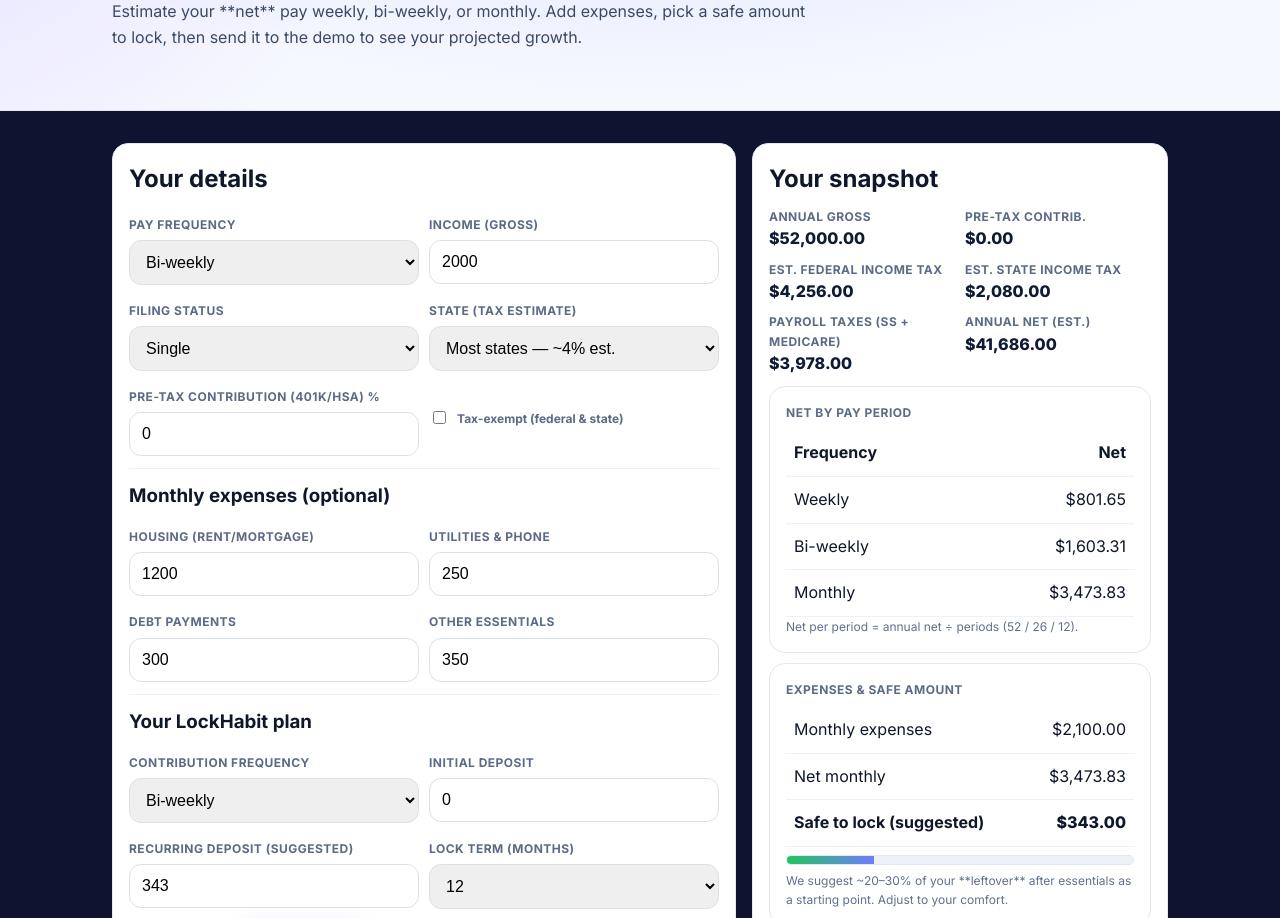
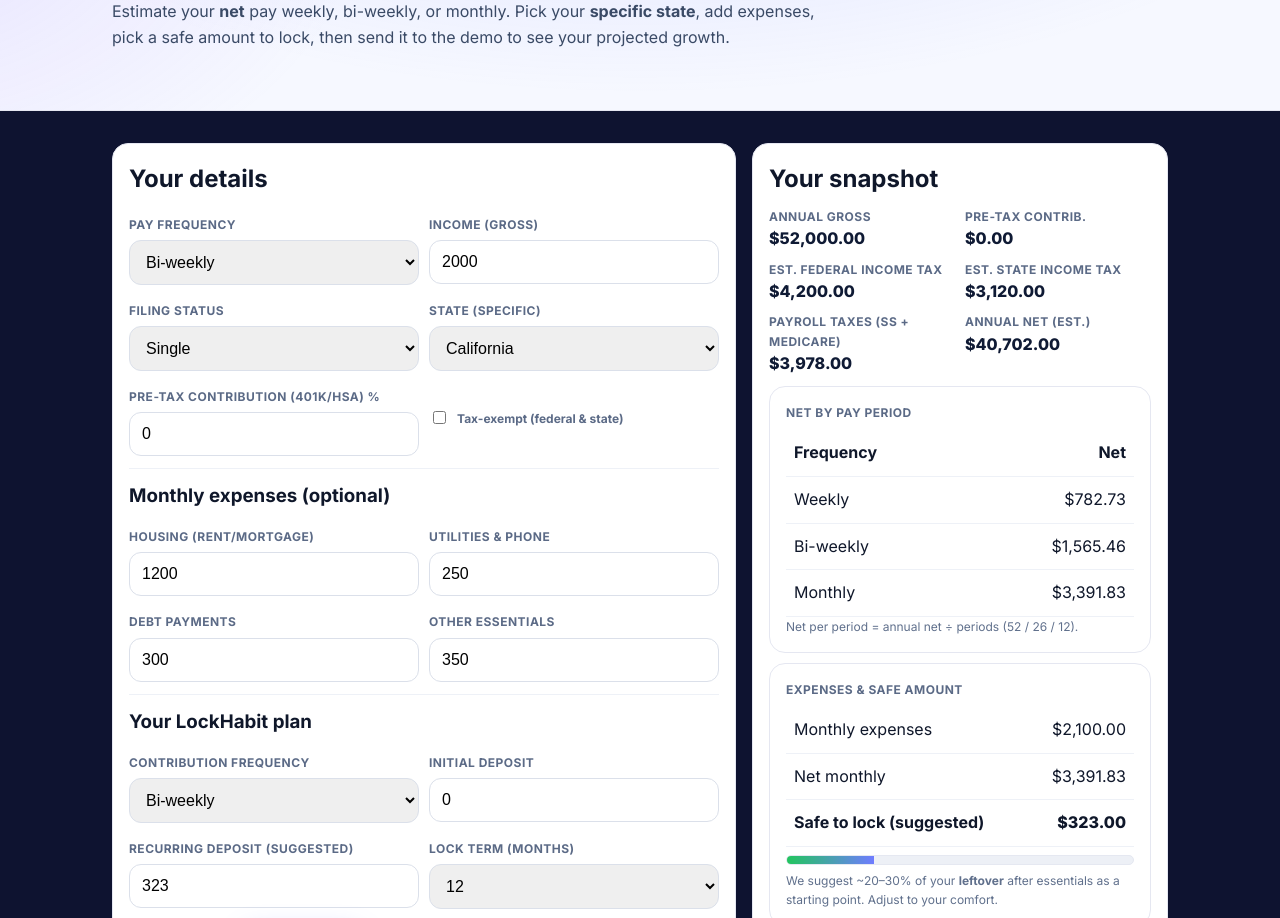
Before and after one commit to oralrobinson21/lockhabit-site, a website: page calculator.html in a window 1280 px wide. Shown: the part 199-1117 px from the top of the page. Drawn offline with Linux system fonts and the light colour scheme.

Commit message:
Update calculator.html

```diff
--- a/calculator.html
+++ b/calculator.html
@@ -2,23 +2,23 @@
 <html lang="en">
 <head>
   <!-- =========================================================
-       LockHabit — Salary & Take-Home Pay Calculator (2024)
+       LockHabit — Salary & Take-Home Pay Calculator (2025, est.)
        SEO / Accessible / Mobile-first / Pipes plan → Demo
        ========================================================= -->
   <meta charset="utf-8"/>
   <meta name="viewport" content="width=device-width, initial-scale=1, viewport-fit=cover"/>
-  <title>Salary & Take-Home Pay Calculator (2024) — Weekly, Bi-weekly, Monthly | LockHabit</title>
-  <meta name="description" content="Quickly estimate your 2024 take-home pay by week, bi-week, or month. Includes federal + payroll taxes, estimated state tax, pre-tax contributions, and monthly expenses. Send your plan to the LockHabit demo in one click."/>
+  <title>Salary & Take-Home Pay Calculator (2025 est.) — Weekly, Bi-weekly, Monthly | LockHabit</title>
+  <meta name="description" content="Estimate your 2025 take-home pay by week, bi-week, or month. Includes federal + payroll taxes, state pick by name, pre-tax contributions, and monthly expenses. Send your plan to the LockHabit demo."/>
   <link rel="canonical" href="https://lockhabit.com/calculator.html"/>
 
   <!-- Social -->
   <meta property="og:type" content="website"/>
-  <meta property="og:title" content="Salary & Take-Home Pay Calculator (2024) — Weekly, Bi-weekly, Monthly | LockHabit"/>
-  <meta property="og:description" content="Estimate take-home pay with 2024 taxes, pick pay frequency, add expenses, and send your plan to the LockHabit savings demo."/>
+  <meta property="og:title" content="Salary & Take-Home Pay Calculator (2025 est.) — Weekly, Bi-weekly, Monthly | LockHabit"/>
+  <meta property="og:description" content="Estimate take-home pay with 2025 (est.) taxes, pick your state, add expenses, and send your plan to the LockHabit demo."/>
   <meta property="og:url" content="https://lockhabit.com/calculator.html"/>
   <meta property="og:image" content="https://lockhabit.com/assets/og-image.png"/>
   <meta name="twitter:card" content="summary_large_image"/>
-  <meta name="twitter:title" content="Take-Home Pay Calculator (2024) — LockHabit"/>
+  <meta name="twitter:title" content="Take-Home Pay Calculator (2025 est.) — LockHabit"/>
   <meta name="twitter:description" content="Weekly, bi-weekly, monthly calculator with taxes & expenses. Send to demo and see your savings grow."/>
   <meta name="theme-color" content="#6f7cff"/>
 
@@ -114,8 +114,8 @@
   <!-- Hero -->
   <section class="hero">
     <div class="wrap">
-      <h1>Salary & Take-Home Pay Calculator (2024)</h1>
-      <p class="sub">Estimate your **net** pay weekly, bi-weekly, or monthly. Add expenses, pick a safe amount to lock, then send it to the demo to see your projected growth.</p>
+      <h1>Salary & Take-Home Pay Calculator (2025, est.)</h1>
+      <p class="sub">Estimate your <b>net</b> pay weekly, bi-weekly, or monthly. Pick your <b>specific state</b>, add expenses, pick a safe amount to lock, then send it to the demo to see your projected growth.</p>
     </div>
   </section>
 
@@ -151,27 +151,61 @@
             </select>
           </div>
           <div>
-            <label class="k">State (tax estimate)</label>
+            <label class="k">State (specific)</label>
             <select id="state">
-              <!-- No-tax states first -->
-              <option value="AUTO:0">AK / FL / NV / SD / TN / TX / WA / WY — ~0%</option>
-              <option value="AUTO:6">CA — ~6% est.</option>
-              <option value="AUTO:6">NY — ~6% est.</option>
-              <option value="AUTO:5">NJ — ~5% est.</option>
-              <option value="AUTO:5">MA — ~5% est.</option>
-              <option value="AUTO:4" selected>Most states — ~4% est.</option>
-              <option value="CUSTOM">Custom % (set below)</option>
+              <!-- All 50 + DC. Items with (no wage tax) are set to 0%. -->
+              <option value="AL">Alabama</option>
+              <option value="AK">Alaska (no wage tax)</option>
+              <option value="AZ">Arizona</option>
+              <option value="AR">Arkansas</option>
+              <option value="CA" selected>California</option>
+              <option value="CO">Colorado</option>
+              <option value="CT">Connecticut</option>
+              <option value="DE">Delaware</option>
+              <option value="DC">District of Columbia</option>
+              <option value="FL">Florida (no wage tax)</option>
+              <option value="GA">Georgia</option>
+              <option value="HI">Hawaii</option>
+              <option value="ID">Idaho</option>
+              <option value="IL">Illinois</option>
+              <option value="IN">Indiana</option>
+              <option value="IA">Iowa</option>
+              <option value="KS">Kansas</option>
+              <option value="KY">Kentucky</option>
+              <option value="LA">Louisiana</option>
+              <option value="ME">Maine</option>
+              <option value="MD">Maryland</option>
+              <option value="MA">Massachusetts</option>
+              <option value="MI">Michigan</option>
+              <option value="MN">Minnesota</option>
+              <option value="MS">Mississippi</option>
+              <option value="MO">Missouri</option>
+              <option value="MT">Montana</option>
+              <option value="NE">Nebraska</option>
+              <option value="NV">Nevada (no wage tax)</option>
+              <option value="NH">New Hampshire (no wage tax)</option>
+              <option value="NJ">New Jersey</option>
+              <option value="NM">New Mexico</option>
+              <option value="NY">New York</option>
+              <option value="NC">North Carolina</option>
+              <option value="ND">North Dakota</option>
+              <option value="OH">Ohio</option>
+              <option value="OK">Oklahoma</option>
+              <option value="OR">Oregon</option>
+              <option value="PA">Pennsylvania</option>
+              <option value="RI">Rhode Island</option>
+              <option value="SC">South Carolina</option>
+              <option value="SD">South Dakota (no wage tax)</option>
+              <option value="TN">Tennessee (no wage tax)</option>
+              <option value="TX">Texas (no wage tax)</option>
+              <option value="UT">Utah</option>
+              <option value="VT">Vermont</option>
+              <option value="VA">Virginia</option>
+              <option value="WA">Washington (no wage tax)</option>
+              <option value="WV">West Virginia</option>
+              <option value="WI">Wisconsin</option>
+              <option value="WY">Wyoming (no wage tax)</option>
             </select>
-          </div>
-        </div>
-
-        <div class="two" id="customStateRow" style="margin-top:8px; display:none">
-          <div>
-            <label class="k">Custom state tax %</label>
-            <input id="stateRate" type="number" min="0" max="20" step="0.1" value="4"/>
-          </div>
-          <div style="display:flex;align-items:flex-end">
-            <span class="note">Rough effective rate. Not official withholding.</span>
           </div>
         </div>
 
@@ -251,8 +285,9 @@
         </div>
 
         <p class="note" style="margin-top:8px">
-          This tool provides **estimates** based on 2024 federal tax brackets, standard deduction, payroll taxes, and a rough state tax assumption.
-          Your actual withholding can differ due to many factors (W-4 choices, credits, local taxes, benefits). For planning only.
+          This tool provides <b>estimates</b> using 2025 (est.) federal brackets & standard deduction and the 2025 payroll wage base.
+          State values are simple effective-rate approximations by state. Your actual withholding can differ (W-4 choices, credits,
+          local taxes, benefits). For planning only.
         </p>
       </section>
 
@@ -318,7 +353,7 @@
             </tbody>
           </table>
           <div class="bar" style="margin-top:8px"><div id="safeFill" class="fill"></div></div>
-          <div class="note" style="margin-top:6px">We suggest ~20–30% of your **leftover** after essentials as a starting point. Adjust to your comfort.</div>
+          <div class="note" style="margin-top:6px">We suggest ~20–30% of your <b>leftover</b> after essentials as a starting point. Adjust to your comfort.</div>
         </div>
 
         <div class="panel" style="margin-top:10px">
@@ -363,7 +398,7 @@
 
     // Inputs
     const freq = $('freq'), income = $('income'), status = $('status');
-    const stateSel = $('state'), stateRate = $('stateRate'), customRow = $('customStateRow');
+    const stateSel = $('state');
     const pretaxPct = $('pretaxPct'), exempt = $('exempt');
     const eH = $('expHousing'), eU = $('expUtils'), eD = $('expDebt'), eO = $('expOther');
 
@@ -377,21 +412,47 @@
 
     const p_init = $('p_init'), p_rec = $('p_rec'), p_freq = $('p_freq'), p_term = $('p_term'), p_mode = $('p_mode'), p_ltv = $('p_ltv');
 
-    // ===== State tax preset handling =====
-    function applyStatePreset(){
-      const v = stateSel.value;
-      if(v.startsWith('AUTO:')){
-        const pct = parseFloat(v.split(':')[1] || '4');
-        customRow.style.display = 'none';
-        stateRate.value = String(pct);
-        stateRate.disabled = true;
-      }else{
-        customRow.style.display = 'grid';
-        stateRate.disabled = false;
-      }
-    }
-    stateSel.addEventListener('change', applyStatePreset);
-    applyStatePreset();
+    // ====== 2025 PARAMETERS (editable) =====================================
+    // Standard deduction (2025 est.)
+    const SD_2025 = { single: 15000, married: 30000 }; // set conservatively; adjust when you have final IRS figs
+
+    // Federal bracket edges (2025 est.) — SINGLE and MARRIED.
+    // Kept close to 2024 with small drift; update easily when you have the official schedule.
+    const BRACKETS_2025 = {
+      single: [
+        [   12000, 0.10 ],
+        [   48000, 0.12 ],
+        [  103000, 0.22 ],
+        [  197000, 0.24 ],
+        [  250000, 0.32 ],
+        [  630000, 0.35 ],
+        [  Infinity, 0.37 ],
+      ],
+      married: [
+        [   24000, 0.10 ],
+        [   96000, 0.12 ],
+        [  205000, 0.22 ],
+        [  395000, 0.24 ],
+        [  500000, 0.32 ],
+        [  760000, 0.35 ],
+        [  Infinity, 0.37 ],
+      ]
+    };
+
+    // Payroll (employee) 2025: Social Security wage base
+    const SS_WAGE_BASE_2025 = 176100; // 6.2% up to this cap; Medicare 1.45% uncapped
+
+    // State effective rate map (very rough statewide effective %-of-income for wages).
+    // 0% = no wage tax (NH/TN tax investment income only; treated as 0 here).
+    const STATE_EFFECTIVE = {
+      AL: 4,  AK: 0,  AZ: 2.5, AR: 4.7, CA: 6,  CO: 4.4, CT: 5,  DE: 4.5, DC: 6,
+      FL: 0,  GA: 4,  HI: 6,   ID: 4.7, IL: 4.95, IN: 3.15, IA: 4,  KS: 4,  KY: 4,
+      LA: 3,  ME: 5,  MD: 4.8, MA: 5,  MI: 4.25, MN: 5.5, MS: 4,  MO: 4.5, MT: 5,
+      NE: 4.7,NV: 0,  NH: 0,   NJ: 5,  NM: 4.9,  NY: 6,   NC: 4.5,ND: 2.5, OH: 2.5,
+      OK: 4,  OR: 7,  PA: 3.07,RI: 4.5, SC: 4,   SD: 0,   TN: 0,   TX: 0,   UT: 4.55,
+      VT: 5,  VA: 4.75,WA: 0,  WV: 4.5, WI: 4,   WY: 0
+    };
+    // =======================================================================
 
     // ===== Conversions =====
     function toAnnualGross(amount, f){
@@ -404,17 +465,11 @@
       }
     }
 
-    // ===== 2024 Federal tax bracket estimator (Single / Married) =====
-    function federalTax2024(taxable, filing){
-      const d = filing === 'married' ? 29200 : 14600; // standard deduction (2024)
-      const x = Math.max(0, taxable - d);
-      const S = [
-        [11600, .10], [47150, .12], [100525, .22], [191950, .24], [243725, .32], [609350, .35], [Infinity, .37]
-      ];
-      const M = [
-        [23200, .10], [94300, .12], [201050, .22], [383900, .24], [487450, .32], [731200, .35], [Infinity, .37]
-      ];
-      const B = filing === 'married' ? M : S;
+    // ===== Federal tax (2025 est.) =====
+    function federalTax2025(taxable, filing){
+      const sd = filing === 'married' ? SD_2025.married : SD_2025.single;
+      const x = Math.max(0, taxable - sd);
+      const B = filing === 'married' ? BRACKETS_2025.married : BRACKETS_2025.single;
       let prev = 0, tax = 0;
       for(const [cap, rate] of B){
         const slice = Math.min(x, cap) - prev;
@@ -424,13 +479,19 @@
       return Math.max(0, tax);
     }
 
-    // ===== Payroll taxes (employee) 2024 =====
-    function payrollTax(gross){
-      const wageBase = 168600; // Social Security cap (6.2%)
-      const ss = Math.min(gross, wageBase) * 0.062;
+    // ===== Payroll taxes (employee) 2025 =====
+    function payrollTax2025(gross){
+      const ss = Math.min(gross, SS_WAGE_BASE_2025) * 0.062;
       const medicare = gross * 0.0145;
-      // Additional Medicare surtax ignored for simplicity (< high earners); feel free to add later.
+      // Additional Medicare surtax for high earners is ignored for simplicity.
       return ss + medicare;
+    }
+
+    // ===== State tax (effective flat %) =====
+    function stateEffectiveTax(annualTaxable, stateCode, isExempt){
+      if(isExempt) return 0;
+      const pct = (STATE_EFFECTIVE[stateCode] ?? 4) / 100;
+      return Math.max(0, annualTaxable * pct);
     }
 
     // ===== Recalc =====
@@ -445,10 +506,9 @@
 
       // 3) Taxes
       const isExempt = exempt.checked;
-      const fed = isExempt ? 0 : federalTax2024(taxableWages, status.value);
-      const statePct = isExempt ? 0 : Math.max(0, Math.min(20, Number(stateRate.value)||0))/100;
-      const stateTax = taxableWages * statePct;
-      const fica = isExempt ? 0 : payrollTax(taxableWages);
+      const fed = isExempt ? 0 : federalTax2025(taxableWages, status.value);
+      const stateTax = stateEffectiveTax(taxableWages, stateSel.value, isExempt);
+      const fica = isExempt ? 0 : payrollTax2025(taxableWages);
 
       // 4) Net annual
       const netAnnual = Math.max(0, gross - preTax - fed - stateTax - fica);
@@ -494,7 +554,7 @@
     }
 
     // Wire up changes
-    [freq,income,status,stateSel,stateRate,pretaxPct,exempt,eH,eU,eD,eO,lockFreq,initDeposit,recDeposit,lockTerm]
+    [freq,income,status,stateSel,pretaxPct,exempt,eH,eU,eD,eO,lockFreq,initDeposit,recDeposit,lockTerm]
       .forEach(el => el.addEventListener('input', recalc));
     $('recalc').addEventListener('click', recalc);
 
@@ -527,14 +587,9 @@
       if(q.has('freq')) freq.value = q.get('freq');
       if(q.has('income')) income.value = q.get('income');
       if(q.has('status')) status.value = q.get('status');
-      if(q.has('state')){
-        const s = q.get('state');
-        if(s === 'CUSTOM'){ stateSel.value = 'CUSTOM'; customRow.style.display='grid'; }
-        else if(s === 'NOTAX'){ stateSel.value = 'AUTO:0'; }
-        else if(s === 'CA'){ stateSel.value = 'AUTO:6'; }
-        else if(s === 'NY'){ stateSel.value = 'AUTO:6'; }
-        else stateSel.value = 'AUTO:4';
-        applyStatePreset();
+      if(q.has('state')) {
+        const code = (q.get('state')||'').toUpperCase();
+        if(STATE_EFFECTIVE.hasOwnProperty(code)) stateSel.value = code;
       }
       if(q.has('pretax')) pretaxPct.value = q.get('pretax');
       if(q.has('exempt')) exempt.checked = q.get('exempt') === '1';
```
